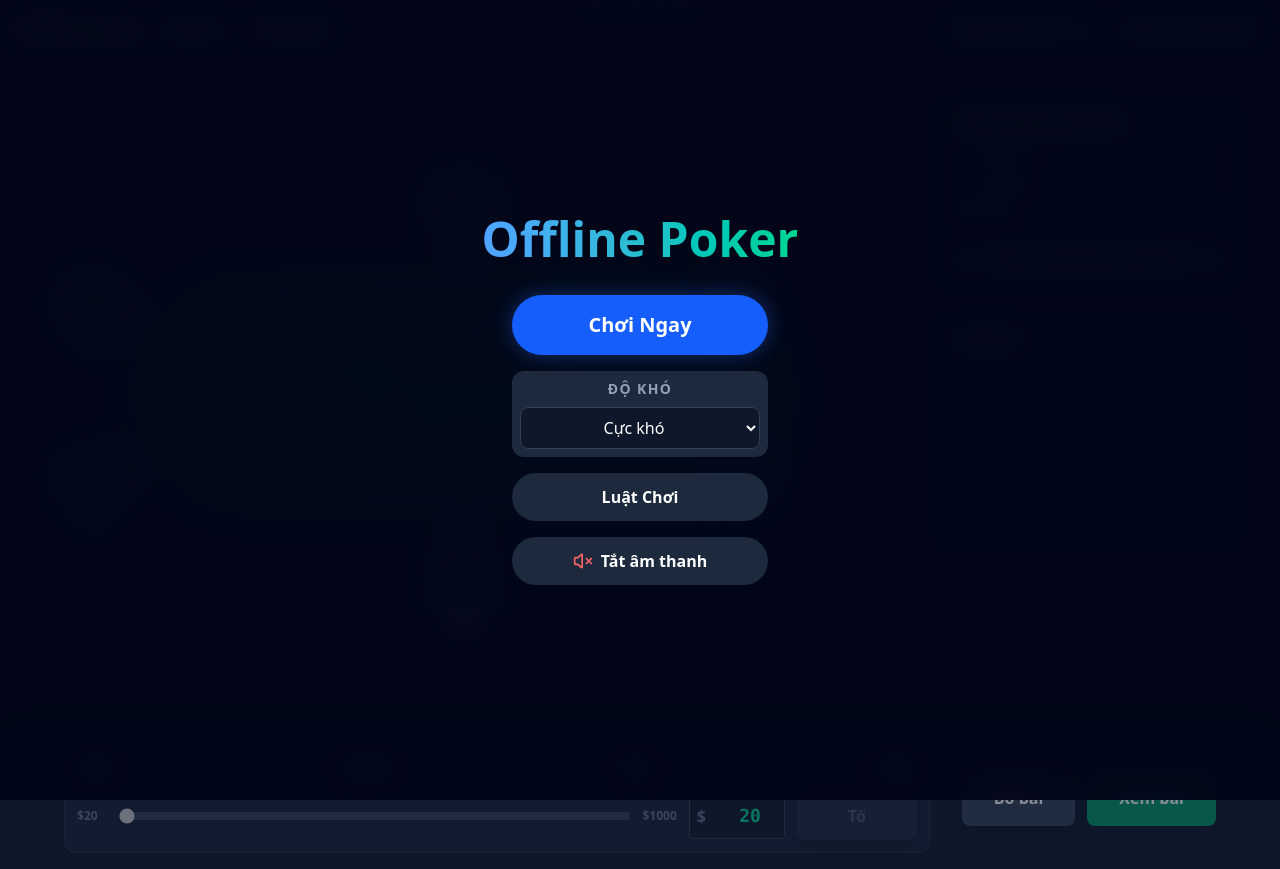
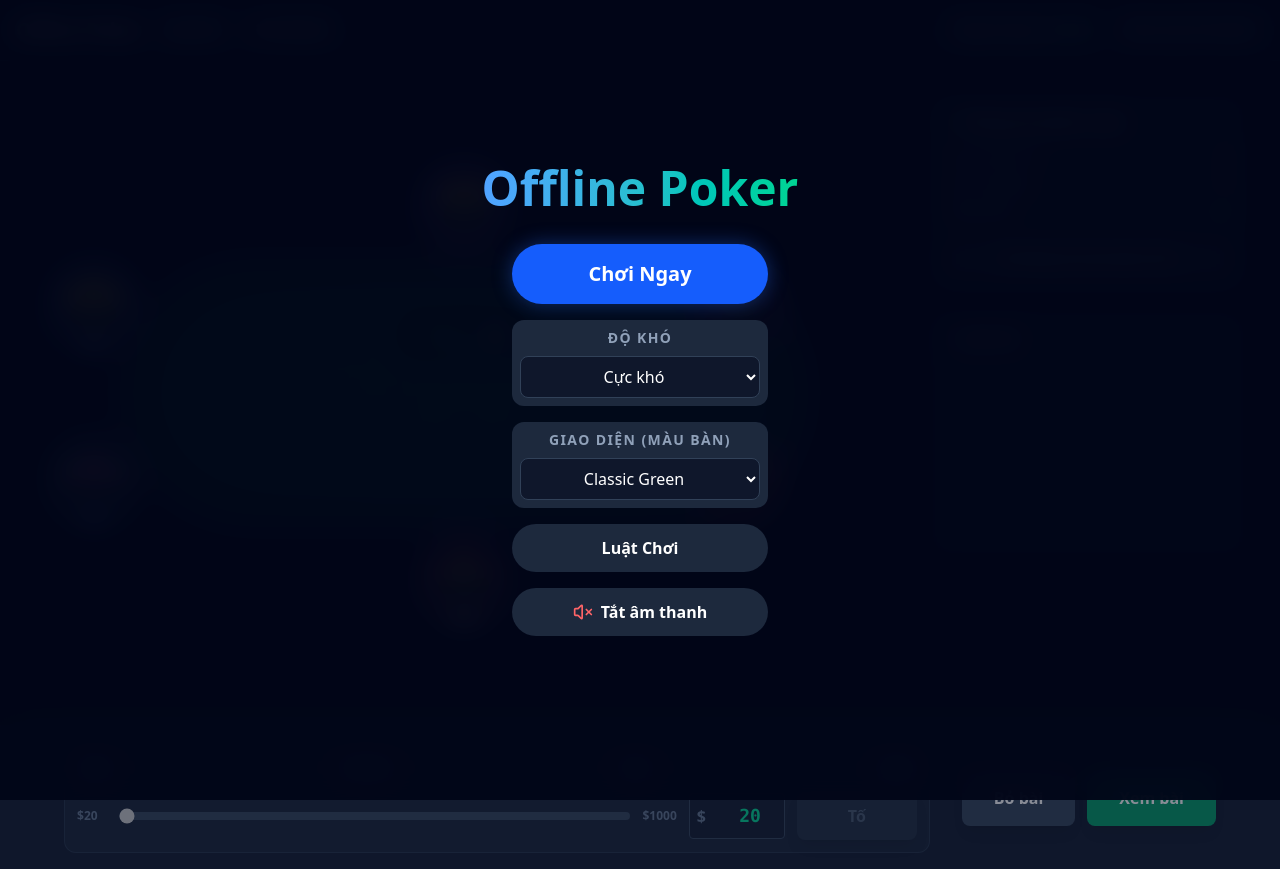
Before and after one commit to le827907/game-poker-offline-free, a React (Vite) app: page / in a window 1280 px wide. Built offline with nearby package versions, Linux system fonts and the light colour scheme.

Commit message:
feat: add win probability engine and player avatars
- Implement `calculateWinProbability` for equity estimation
- Introduce `PlayerAvatar` component for visual distinction
- Add theme-based CSS variables for poker table surfaces
- Play audio cue when it is the user's turn

```diff
--- a/src/App.tsx
+++ b/src/App.tsx
@@ -1,7 +1,7 @@
 import React, { useState, useEffect, useRef } from 'react';
 import { GameState, ActionType, Action, Card } from './poker/types';
 import { initGame, startHand, processAction, STARTING_CHIPS } from './poker/engine';
-import { evaluateHand, translateHandDescr } from './poker/evaluator';
+import { evaluateHand, translateHandDescr, calculateWinProbability } from './poker/evaluator';
 import { decideBotAction } from './poker/bot';
 import { PlayerSeat } from './components/PlayerSeat';
 import { ActionBar } from './components/ActionBar';
@@ -12,6 +12,52 @@ import { motion, AnimatePresence, MotionConfig } from 'framer-motion';
 import { Volume2, VolumeX } from 'lucide-react';
 
 import { soundManager } from './audio';
+
+const PLAYER_COLORS = ['#3b82f6', '#ef4444', '#f59e0b', '#10b981', '#8b5cf6', '#ec4899', '#14b8a6', '#f97316'];
+
+const PotPieChart = ({ players, pot }: { players: import('./poker/types').Player[], pot: number }) => {
+  if (pot === 0) return null;
+
+  let currentAngle = 0;
+  const segments = players.filter(p => p.totalInvestment > 0).map((p, index) => {
+    const percentage = (p.totalInvestment / pot) * 100;
+    const startAngle = currentAngle;
+    const endAngle = currentAngle + percentage;
+    currentAngle = endAngle;
+
+    return {
+      name: p.name,
+      amount: p.totalInvestment,
+      color: PLAYER_COLORS[players.indexOf(p) % PLAYER_COLORS.length],
+      start: startAngle,
+      end: endAngle,
+      percentage
+    };
+  });
+
+  const gradientString = segments.map(s => `${s.color} ${s.start}% ${s.end}%`).join(', ');
+
+  return (
+    <div
+      className="w-5 h-5 rounded-full border border-slate-700 shadow-md relative group cursor-help ml-2 shrink-0"
+      style={{ background: `conic-gradient(${gradientString})` }}
+    >
+      <div className="absolute hidden group-hover:block bottom-full left-1/2 -translate-x-1/2 mb-2 bg-slate-900 text-white text-xs p-2 rounded shadow-xl border border-slate-700 w-max z-[100]">
+        <div className="font-bold mb-1 border-b border-slate-700 pb-1 text-slate-300">Đóng góp Pot</div>
+        {segments.map((s, i) => (
+          <div key={i} className="flex justify-between gap-4 items-center mt-1">
+            <div className="flex items-center gap-1.5">
+              <div className="w-2 h-2 rounded-full shadow-sm" style={{ backgroundColor: s.color }} />
+              <span className="font-medium text-slate-200">{s.name}</span>
+            </div>
+            <span className="font-mono text-emerald-400">${s.amount} <span className="text-slate-500 text-[10px]">(${Math.round(s.percentage)}%)</span></span>
+          </div>
+        ))}
+      </div>
+    </div>
+  );
+};
+
 
 const RulesModal = ({ onClose }: { onClose: () => void }) => (
   <motion.div
@@ -63,6 +109,7 @@ const RulesModal = ({ onClose }: { onClose: () => void }) => (
 
 export default function App() {
   const [state, setState] = useState<GameState | null>(null);
+  const [winProbability, setWinProbability] = useState<number | null>(null);
   const [bankroll, setBankroll] = useState(5000);
   const [sessionStats, setSessionStats] = useState({
     handsPlayed: 0,
@@ -72,6 +119,12 @@ export default function App() {
   const [showStartScreen, setShowStartScreen] = useState(true);
   const [showRules, setShowRules] = useState(false);
   const [difficulty, setDifficulty] = useState<'easy' | 'normal' | 'hard' | 'expert'>('expert');
+  const [theme, setTheme] = useState<'green' | 'blue' | 'red'>('green');
+
+  useEffect(() => {
+    document.documentElement.setAttribute('data-theme', theme);
+  }, [theme]);
+
 
   const [soundEnabled, setSoundEnabled] = useState(soundManager.isEnabled());
 
@@ -274,6 +327,28 @@ export default function App() {
     }
   };
 
+  useEffect(() => {
+    if (!state || !state.handInProgress || !state.players[0] || state.players[0].hasFolded || !state.players[0].isActive) {
+      setWinProbability(null);
+      return;
+    }
+
+    const humanPlayer = state.players[0];
+    const numOpponents = state.players.filter(p => p.id !== humanPlayer.id && !p.hasFolded && p.isActive).length;
+    if (numOpponents === 0) {
+      setWinProbability(1);
+      return;
+    }
+
+    // Calculate off main thread with a small delay to avoid blocking render
+    const timer = setTimeout(() => {
+      const prob = calculateWinProbability(humanPlayer.cards, state.board, numOpponents, 500);
+      setWinProbability(prob);
+    }, 50);
+
+    return () => clearTimeout(timer);
+  }, [state?.board, state?.handInProgress, state?.players]);
+
   if (!state) return <div className="min-h-screen bg-slate-950 flex items-center justify-center text-white">Đang tải...</div>;
 
   const activePlayersCount = state.players.filter(p => p.chips > 0).length;
@@ -353,6 +428,18 @@ export default function App() {
                   <option value="normal">Bình thường</option>
                   <option value="hard">Khó</option>
                   <option value="expert">Cực khó</option>
+                </select>
+              </div>
+              <div className="bg-slate-800 p-2 rounded-xl flex flex-col items-center gap-2">
+                <span className="text-sm text-slate-400 font-bold uppercase tracking-widest">Giao diện (Màu bàn)</span>
+                <select
+                  value={theme}
+                  onChange={(e) => setTheme(e.target.value as 'green' | 'blue' | 'red')}
+                  className="bg-slate-900 border border-slate-700 text-white rounded-lg px-4 py-2 w-full text-center outline-none focus:border-blue-500 font-medium"
+                >
+                  <option value="green">Classic Green</option>
+                  <option value="blue">Royal Blue</option>
+                  <option value="red">Deep Red</option>
                 </select>
               </div>
               <button
@@ -466,6 +553,7 @@ export default function App() {
                 className="mb-4 bg-black/50 px-6 py-2 rounded-full text-white font-bold text-xl backdrop-blur-sm border border-emerald-700/50 flex items-center gap-2 shadow-lg"
               >
                 <span className="text-emerald-400">Tổng:</span> ${state.pot}
+                <PotPieChart players={state.players} pot={state.pot} />
               </motion.div>
 
               {/* Side Pots */}
@@ -521,6 +609,7 @@ export default function App() {
                   winAmount={winAmount}
                   isSplit={isSplit}
                   handStrength={i === 0 ? currentHandStrength : null}
+                  winProbability={i === 0 ? winProbability : null}
                 />
               );
             })}
--- a/src/audio/index.ts
+++ b/src/audio/index.ts
@@ -192,6 +192,12 @@ export class SoundManager {
     this.playTone(400, 'sine', 0.1, 0.1);
   }
 
+  public playYourTurn() {
+    if (!this.enabled || !this.ctx) return;
+    this.playTone(880, 'sine', 0.1, 0.4);
+    setTimeout(() => this.playTone(880, 'sine', 0.2, 0.4), 150);
+  }
+
   public playRebuy() {
     this.playTone(800, 'sine', 0.1, 0.3);
     setTimeout(() => this.playTone(1200, 'sine', 0.1, 0.3), 100);
--- a/src/components/PlayerSeat.tsx
+++ b/src/components/PlayerSeat.tsx
@@ -17,9 +17,45 @@ interface Props {
   winAmount?: number;
   isSplit?: boolean;
   handStrength?: string | null;
+  winProbability?: number | null;
 }
 
-export const PlayerSeat: React.FC<Props> = ({ player, isCurrentActor, isDealer, isSmallBlind, isBigBlind, positionClass, isTop, actionBadge, isThinking, isWinner, winAmount, isSplit, handStrength }) => {
+
+const PlayerAvatar = ({ seed, className }: { seed: string, className?: string }) => {
+  let hash = 0;
+  for (let i = 0; i < seed.length; i++) {
+    hash = seed.charCodeAt(i) + ((hash << 5) - hash);
+  }
+  const colors1 = ['#ef4444', '#3b82f6', '#10b981', '#f59e0b', '#8b5cf6', '#ec4899', '#06b6d4', '#eab308'];
+  const colors2 = ['#7f1d1d', '#1e3a8a', '#064e3b', '#78350f', '#4c1d95', '#831843', '#164e63', '#713f12'];
+
+  const c1 = colors1[Math.abs(hash) % colors1.length];
+  const c2 = colors2[Math.abs(hash >> 3) % colors2.length];
+
+  const shapes = ['circle', 'square', 'triangle', 'diamond', 'hexagon', 'star'];
+  const shape = shapes[Math.abs(hash >> 5) % shapes.length];
+
+  const renderShape = () => {
+    switch (shape) {
+      case 'circle': return <circle cx="50" cy="50" r="28" fill={c1} opacity="0.8" />;
+      case 'square': return <rect x="22" y="22" width="56" height="56" rx="12" fill={c1} opacity="0.8" />;
+      case 'triangle': return <polygon points="50,15 80,70 20,70" fill={c1} opacity="0.8" />;
+      case 'diamond': return <polygon points="50,15 85,50 50,85 15,50" fill={c1} opacity="0.8" />;
+      case 'hexagon': return <polygon points="50,15 80,32 80,68 50,85 20,68 20,32" fill={c1} opacity="0.8" />;
+      case 'star': return <polygon points="50,10 61,38 90,38 66,55 75,85 50,68 25,85 34,55 10,38 39,38" fill={c1} opacity="0.8" />;
+      default: return <circle cx="50" cy="50" r="28" fill={c1} opacity="0.8" />;
+    }
+  }
+
+  return (
+    <svg viewBox="0 0 100 100" className={className}>
+      <rect width="100" height="100" fill={c2} opacity="0.6" />
+      {renderShape()}
+    </svg>
+  );
+};
+
+export const PlayerSeat: React.FC<Props> = ({ player, isCurrentActor, isDealer, isSmallBlind, isBigBlind, positionClass, isTop, actionBadge, isThinking, isWinner, winAmount, isSplit, handStrength, winProbability }) => {
   return (
     <div className={cn("absolute transform -translate-x-1/2 -translate-y-1/2 flex flex-col items-center", positionClass)}>
 
@@ -118,13 +154,22 @@ export const PlayerSeat: React.FC<Props> = ({ player, isCurrentActor, isDealer,
             <PlayingCard key={player.cards[0].id || `${player.cards[0].rank}-${player.cards[0].suit}`} card={player.cards[0]} hidden={player.isBot} className="-rotate-6 hover:rotate-0 transition-transform origin-bottom-right" delay={0.1} />
             <PlayingCard key={player.cards[1].id || `${player.cards[1].rank}-${player.cards[1].suit}`} card={player.cards[1]} hidden={player.isBot} className="rotate-6 hover:rotate-0 transition-transform origin-bottom-left" delay={0.2} />
 
-            {handStrength && (
+            {(handStrength || (winProbability !== undefined && winProbability !== null)) && (
               <motion.div
                 initial={{ opacity: 0, y: 10 }}
                 animate={{ opacity: 1, y: 0 }}
-                className="absolute top-full mt-2 left-1/2 -translate-x-1/2 whitespace-nowrap bg-emerald-900/90 border border-emerald-500/50 text-emerald-300 text-[10px] sm:text-xs font-bold px-2 py-0.5 rounded shadow-lg backdrop-blur-sm tracking-wide"
+                className="absolute top-full mt-2 left-1/2 -translate-x-1/2 flex flex-col items-center gap-1 z-20"
               >
-                {handStrength}
+                {handStrength && (
+                  <div className="whitespace-nowrap bg-emerald-900/90 border border-emerald-500/50 text-emerald-300 text-[10px] sm:text-xs font-bold px-2 py-0.5 rounded shadow-lg backdrop-blur-sm tracking-wide">
+                    {handStrength}
+                  </div>
+                )}
+                {winProbability !== undefined && winProbability !== null && (
+                  <div className="whitespace-nowrap bg-blue-900/90 border border-blue-500/50 text-blue-300 text-[10px] sm:text-xs font-bold px-2 py-0.5 rounded shadow-lg backdrop-blur-sm tracking-wide">
+                    Thắng: {(winProbability * 100).toFixed(1)}%
+                  </div>
+                )}
               </motion.div>
             )}
           </motion.div>
@@ -179,19 +224,20 @@ export const PlayerSeat: React.FC<Props> = ({ player, isCurrentActor, isDealer,
             : { duration: 0.3 }
         }
         className={cn(
-          "relative w-20 h-20 sm:w-24 sm:h-24 rounded-full border-4 flex flex-col items-center justify-center text-white shadow-xl transition-colors duration-300 z-30",
-          isWinner ? "bg-yellow-600 border-yellow-400" :
-          isCurrentActor && !player.isBot ? "bg-slate-700" :
-          isCurrentActor && player.isBot ? "bg-slate-700" : "border-slate-600 bg-slate-800",
+          "relative w-20 h-20 sm:w-24 sm:h-24 rounded-full overflow-hidden border-4 flex flex-col items-center justify-center text-white shadow-xl transition-colors duration-300 z-30 bg-slate-800",
+          isWinner ? "border-yellow-400" :
+          isCurrentActor && !player.isBot ? "border-blue-500" :
+          isCurrentActor && player.isBot ? "border-slate-400" : "border-slate-600",
           !player.isActive ? "opacity-30 grayscale" : player.hasFolded ? "opacity-40 grayscale" : "opacity-100"
         )}
       >
-        <div className="text-xs sm:text-sm font-bold truncate w-11/12 text-center text-slate-100">{player.name}</div>
-        <div className="text-[10px] sm:text-xs font-mono text-emerald-400 mt-0.5">${player.chips}</div>
+        <PlayerAvatar seed={player.name} className="absolute inset-0 w-full h-full z-0 pointer-events-none" />
+        <div className="z-10 text-xs sm:text-sm font-bold truncate w-11/12 text-center text-white drop-shadow-[0_2px_2px_rgba(0,0,0,0.8)]">{player.name}</div>
+        <div className="z-10 text-[10px] sm:text-xs font-mono text-emerald-400 mt-0.5 drop-shadow-[0_2px_2px_rgba(0,0,0,0.8)] bg-slate-900/60 px-2 py-0.5 rounded-full">${player.chips}</div>
 
-        {player.isAllIn && <div className="text-[9px] font-black text-red-500 uppercase mt-1 tracking-wider bg-red-500/20 px-2 py-0.5 rounded-full">Tất tay</div>}
-        {player.hasFolded && player.isActive && <div className="text-[9px] font-black text-slate-400 uppercase mt-1 tracking-wider">Đã bỏ bài</div>}
-        {!player.isActive && <div className="text-[9px] font-black text-red-400 uppercase mt-1 tracking-wider">Đã bị loại</div>}
+        {player.isAllIn && <div className="z-10 text-[9px] font-black text-red-500 uppercase mt-1 tracking-wider bg-red-500/90 px-2 py-0.5 rounded-full">Tất tay</div>}
+        {player.hasFolded && player.isActive && <div className="z-10 text-[9px] font-black text-slate-200 uppercase mt-1 tracking-wider bg-slate-800/80 px-2 py-0.5 rounded-full">Đã bỏ bài</div>}
+        {!player.isActive && <div className="z-10 text-[9px] font-black text-red-200 uppercase mt-1 tracking-wider bg-red-900/80 px-2 py-0.5 rounded-full">Đã bị loại</div>}
 
         {/* Buttons (Dealer / Blinds) */}
         <div className="absolute -bottom-2 flex gap-1">
--- a/src/poker/evaluator.ts
+++ b/src/poker/evaluator.ts
@@ -1,5 +1,6 @@
 import * as Hand from 'pokersolver';
 import { Card } from './types';
+import { createDeck, shuffleDeck } from './deck';
 
 // pokersolver uses format like 'As', 'Td', '5c'
 function toSolverFormat(card: Card): string {
@@ -62,3 +63,56 @@ export function evaluateWinners(players: { id: string, cards: Card[] }[], boardC
     };
   });
 }
+
+export function calculateWinProbability(
+  holeCards: Card[],
+  boardCards: Card[],
+  numOpponents: number,
+  iterations = 500
+): number {
+  if (holeCards.length !== 2) return 0;
+
+  const knownCards = [...holeCards, ...boardCards];
+  const knownCardIds = new Set(knownCards.map(c => c.id));
+
+  // Create remaining deck
+  const deck = createDeck().filter(c => !knownCardIds.has(c.id));
+
+  let wins = 0;
+  let ties = 0;
+
+  for (let i = 0; i < iterations; i++) {
+    // Shuffle remaining deck for this iteration
+    const shuffledDeck = shuffleDeck(deck);
+    let cardIndex = 0;
+
+    // Deal to opponents
+    const players = [{ id: 'hero', cards: holeCards }];
+    for (let j = 0; j < numOpponents; j++) {
+      players.push({
+        id: `villain_${j}`,
+        cards: [shuffledDeck[cardIndex++], shuffledDeck[cardIndex++]]
+      });
+    }
+
+    // Deal remaining board cards
+    const simBoard = [...boardCards];
+    while (simBoard.length < 5) {
+      simBoard.push(shuffledDeck[cardIndex++]);
+    }
+
+    // Evaluate
+    const winners = evaluateWinners(players, simBoard);
+
+    // Check if hero won
+    if (winners.some(w => w.id === 'hero')) {
+      if (winners.length === 1) {
+        wins++; // Outright win
+      } else {
+        ties += 1 / winners.length; // Tie
+      }
+    }
+  }
+
+  return (wins + ties) / iterations;
+}
--- /dev/null
+++ b/test-avatar.js
@@ -0,0 +1,17 @@
+function getAvatarProps(seed) {
+  let hash = 0;
+  for (let i = 0; i < seed.length; i++) {
+    hash = seed.charCodeAt(i) + ((hash << 5) - hash);
+  }
+  const colors = ['#ef4444', '#3b82f6', '#10b981', '#f59e0b', '#8b5cf6', '#ec4899', '#06b6d4', '#eab308'];
+  const shapes = ['circle', 'square', 'triangle', 'diamond'];
+
+  const colorIndex = Math.abs(hash) % colors.length;
+  const shapeIndex = Math.abs(hash >> 3) % shapes.length;
+
+  return { color: colors[colorIndex], shape: shapes[shapeIndex] };
+}
+
+console.log(getAvatarProps('p1'));
+console.log(getAvatarProps('b1'));
+console.log(getAvatarProps('b2'));
```
Also changed, not shown: src/components/ActionBar.tsx (+13 -7 lines), src/index.css (+21 -1 lines).
